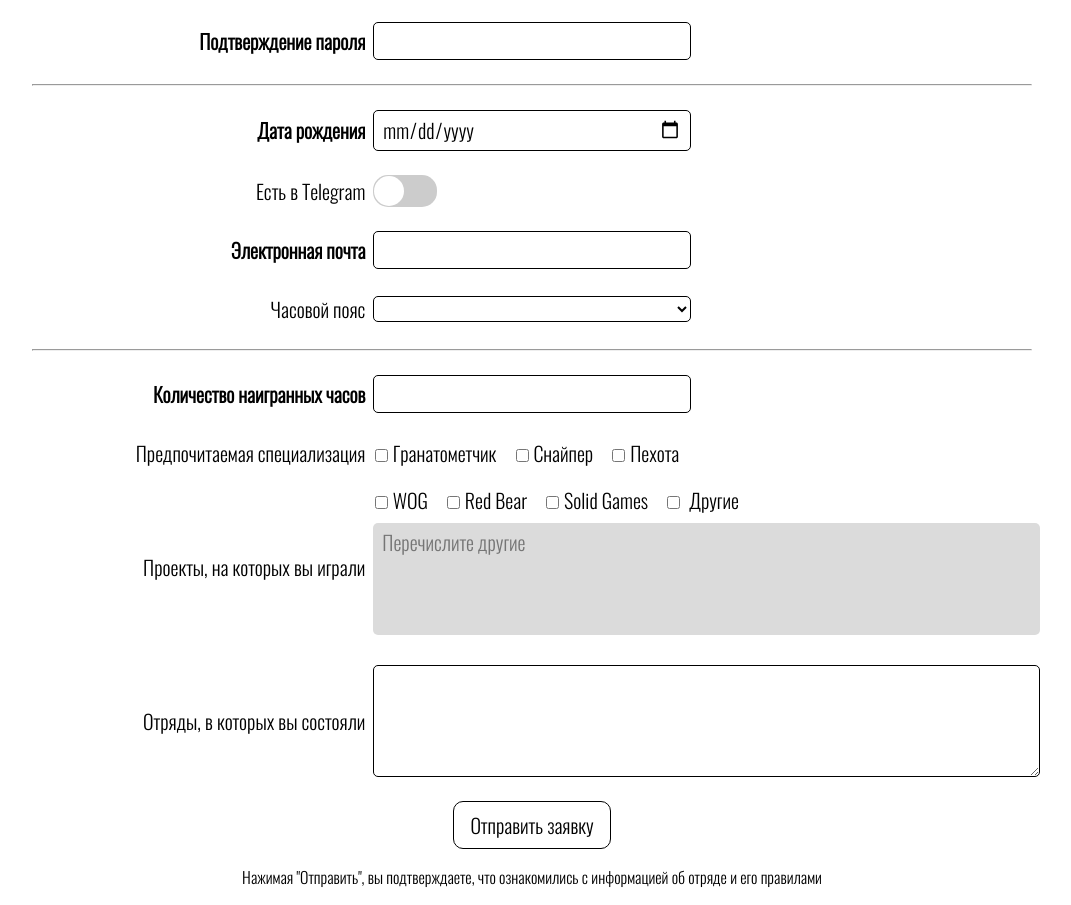
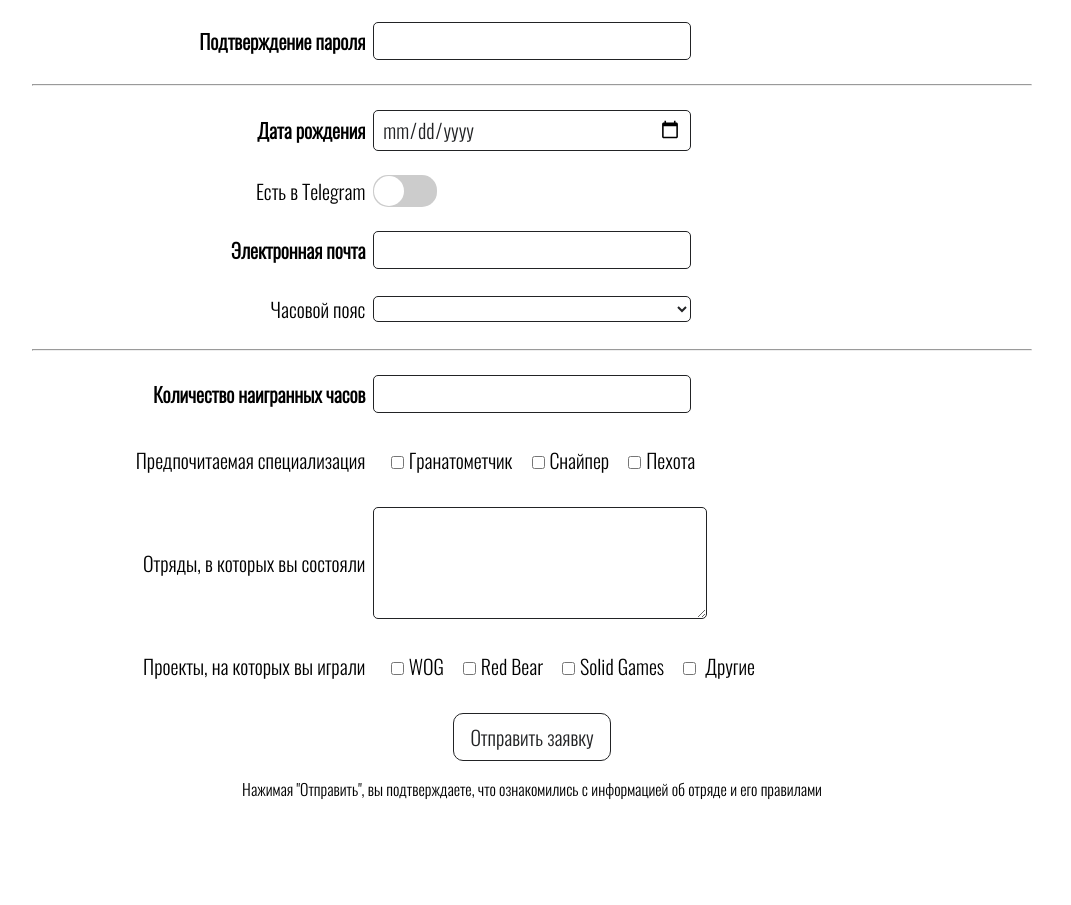
Before and after one commit to trettifjerde/nextjs, a Next.js app in the folder windir/: page /register in a window 1280 px wide. Shown: the part 1058-1963 px from the top of the page, without its empty margins (108-1179 px from the left). After the commit the page ends 1875 px from the top, so only its background shows below. Built offline with nearby package versions, Linux system fonts and the light colour scheme; a web font is replaced by a local one.

Commit message:
form updated

```diff
--- a/windir/src/app/articles/[slug]/page.tsx
+++ b/windir/src/app/articles/[slug]/page.tsx
@@ -10,7 +10,7 @@ function Article({params}: {params: {slug: string}}) {
     const {data, content} = getPage(slug + '.md');
     const metaInfo = {title: data.title, mainImage: data.mainImage, styles: data.styles};
 
-    return <PageContent className="about" data={metaInfo}>
+    return <PageContent className={data.styles} data={metaInfo}>
         <ReactMarkdown components={getCustomRenderers(data.styles)}>{content}</ReactMarkdown>
     </PageContent>
 }
--- a/windir/src/components/layout/navigation.module.css
+++ b/windir/src/components/layout/navigation.module.css
@@ -38,7 +38,7 @@
 }
 
 .dark {
-    background-color: black;
+    background-color: var(--dark);
     box-shadow: 0 1px 6px 1px gray;
 }
 
--- a/windir/src/components/ui/article/page-content.module.css
+++ b/windir/src/components/ui/article/page-content.module.css
@@ -26,7 +26,7 @@
 .content a {
     color: white;
     padding: 3px 10px;
-    background-color: black;
+    background-color: var(--dark);
     transition: background-color .3s;
     text-decoration: underline;
     border-radius: 5px;
--- a/windir/src/components/ui/article/page-header.module.css
+++ b/windir/src/components/ui/article/page-header.module.css
@@ -20,5 +20,5 @@
     color: white;
     margin: 0;
     font-size: 3rem;
-    text-shadow: -1px 0 5px black, 0 1px 5px black, 1px 0 5px black, 0 -1px 5px black;
+    text-shadow: -1px 0 5px var(--dark), 0 1px 5px var(--dark), 1px 0 5px var(--dark), 0 -1px 5px var(--dark);
 }
--- a/windir/src/components/ui/article/styles/mods.module.css
+++ b/windir/src/components/ui/article/styles/mods.module.css
@@ -1,8 +1,4 @@
 .mods {}
-
-.mods .img-cont {
-
-}
 
 .mods li > div {
     display: flex;
--- a/windir/src/components/ui/register/register-form.module.css
+++ b/windir/src/components/ui/register/register-form.module.css
@@ -28,9 +28,9 @@
 
 .input, .textarea {
     border-radius: 5px;
-    border: 1px solid black;
+    border: 1px solid var(--dark);
     background-color: transparent;
-    color: black;
+    color: var(--dark);
     margin: 0.5rem;
     outline: none;
     padding: 0.2rem 0.5rem;
@@ -43,15 +43,15 @@
 }
 
 .textarea:disabled {
-    background-color: #dbdbdb;
+    background-color: #f7f7f7;
     border-color: transparent;
     resize: none;
 }
 
 .btn {
     display: block;
-    color: black;
-    border-color: black;
+    color: var(--dark);
+    border-color: var(--dark);
     margin: 1rem auto;
 }
 
@@ -96,6 +96,8 @@
     transform: translateX(2rem);
 }
 
+.checks {margin: 1rem;}
+
 .checks label {
     margin-inline: 0.6rem;
 }
--- a/windir/src/components/ui/register/register-form.tsx
+++ b/windir/src/components/ui/register/register-form.tsx
@@ -17,9 +17,10 @@ const pass1Ref = useRef<HTMLInputElement>(null);
 const pass2Ref = useRef<HTMLInputElement>(null);
 const formRef = useRef<HTMLFormElement>(null);
 
+const getClassName = useCallback((error: string | undefined) => (`${classes.input} ${error ? classes.invalid : ''}`), []);
 
-const getClassName = useCallback((error: string | undefined) => (`${classes.input} ${error ? classes.invalid : ''}`), []);
 const handleHasTelegram = useCallback(() => setHasTelegram(prev => !prev), [setHasTelegram]);
+
 const checkPasswordMatch = useCallback(() => {
     if (pass1Ref.current!.value !== pass2Ref.current!.value)
     setErrors(prev => ({...prev, password2: 'Пароли не совпадают'}))
@@ -51,7 +52,6 @@ const formMessageContent = useCallback(() => {
         <p className='remark center'>Обязательные поля отмечены жирным</p> :
         <p className="error-text center">Не все поля заполнены верно</p>;
 }, [errors]);
-
 
 return <>
     <h1>Заявка в отряд</h1>
@@ -126,6 +126,11 @@ return <>
             </div>
         </div>
 
+        <div className={classes.control}>
+            <label htmlFor="teams">Отряды, в которых вы состояли</label>
+            <textarea className={classes.textarea} id="teams" name="teams" maxLength={500} />
+        </div>
+
         <div className={classes.checkscontrol}>
             <label>Проекты, на которых вы играли</label>
             <div className={classes.checks}>
@@ -135,14 +140,14 @@ return <>
                 <label>
                     <input type="checkbox" name="project-other" onClick={addExtraProject} /> Другие
                 </label>
-                <textarea className={classes.textarea} name="other" placeholder="Перечислите другие" maxLength={500} disabled={!extraProjectVisible} />
             </div>
         </div>
 
-        <div className={classes.checkscontrol}>
-            <label htmlFor="teams">Отряды, в которых вы состояли</label>
-            <textarea className={classes.textarea} id="teams" name="teams" maxLength={500} />
-        </div>
+        {extraProjectVisible && <div className={classes.control}>
+            <label htmlFor="other-proj">Другие проекты</label>
+            <textarea id="other-proj" className={classes.textarea} name="other" maxLength={500}/>
+        </div>}
+
 
         <button className={`btn ${classes.btn}`}>Отправить заявку</button>
 
--- a/windir/src/util/register.tsx
+++ b/windir/src/util/register.tsx
@@ -33,7 +33,6 @@ export function cleanRegisterFormData(data: {[key: string]: FormDataEntryValue})
     if (!cleanedData.password1)
         errors.password1 = 'Обязательное поле';
     if (!cleanedData.password2) {
-        console.log('meow');
         errors.password2 = 'Обязательное поле';
     }
     if (!cleanedData.dob)
```
